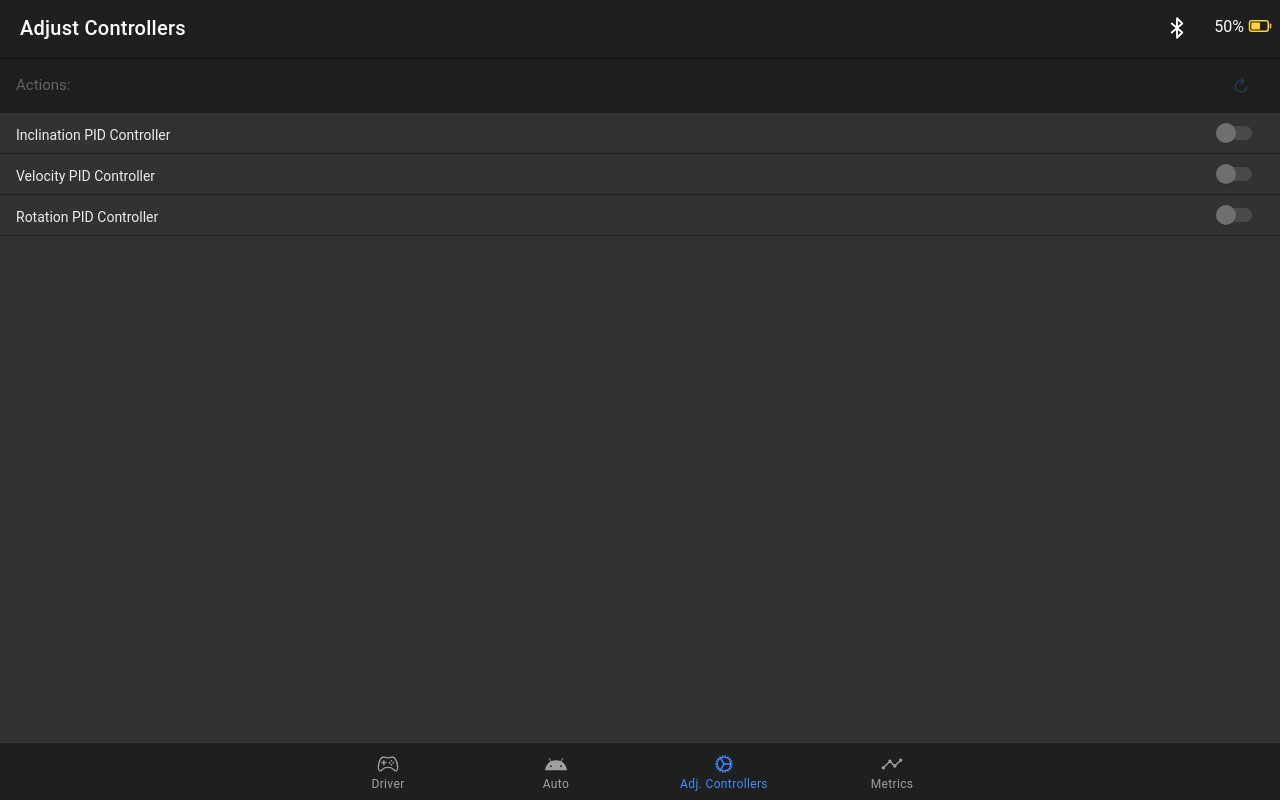
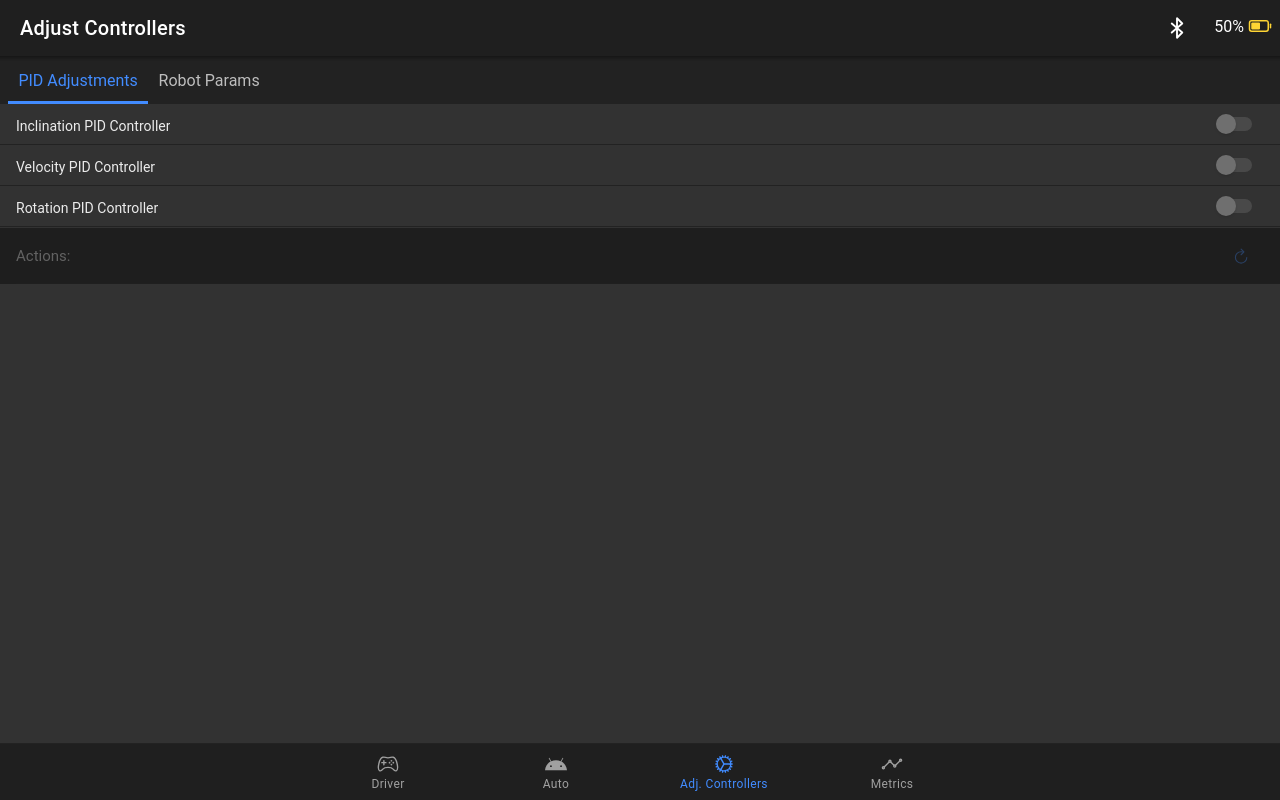
Before and after one commit to josealejandro2928/ionic-react-mobile-app-self-balancing-robot, a React (Create React App) app: page /tab2 in a window 1280 px wide. Built offline with nearby package versions, Linux system fonts and the light colour scheme.

Commit message:
Feat: Creado el componente Tab

```diff
--- a/package.json
+++ b/package.json
@@ -60,7 +60,8 @@
     "start": "react-scripts start",
     "build": "react-scripts build",
     "test": "react-scripts test --transformIgnorePatterns 'node_modules/(?!(@ionic/react|@ionic/react-router|@ionic/core|@stencil/core|ionicons)/)'",
-    "eject": "react-scripts eject"
+    "eject": "react-scripts eject",
+    "dev": "ionic cap run android -l --external"
   },
   "eslintConfig": {
     "extends": [
--- a/src/components/BatteryLevel/BatteryLevel.tsx
+++ b/src/components/BatteryLevel/BatteryLevel.tsx
@@ -5,12 +5,12 @@ import { RootState } from '../../store/reducers';
 import './BatteryLevel.scss';
 
 const BetteryLevel = ({ slot = 'end' }: { slot?: 'end' | 'start' }) => {
-  const { battery } = useSelector((state: RootState) => state.robot);
+  const battery = useSelector((state: RootState) => state.robot.battery);
   // const { isConnected } = useSelector((state: RootState) => state.bluetooth);
 
   return (
     <div className='BatteryLevel' slot={slot}>
-      <IonLabel className='label'>{battery + '%'}</IonLabel>
+      <IonLabel className='label'>{(battery || 0).toFixed(0) + '%'}</IonLabel>
       <IonLabel className='icon'>
         <IonIcon
           style={{ color: '#fff', fontSize: '24px' }}
--- a/src/components/PIDParameters/PIDParameters.tsx
+++ b/src/components/PIDParameters/PIDParameters.tsx
@@ -49,8 +49,8 @@ const PIDParameters = () => {
   const [editCtrRot, setEditCtrRot] = useState(false);
   const dispatch = useDispatch();
   const [present] = useIonToast();
-  const { isConnected } = useSelector((state: RootState) => state.bluetooth);
-  const { startSampling } = useSelector((state: RootState) => state.robot);
+  const isConnected = useSelector((state: RootState) => state.bluetooth.isConnected);
+  const startSampling = useSelector((state: RootState) => state.robot.startSampling);
 
   useEffect(() => {
     if (isConnected) {
@@ -143,16 +143,7 @@ const PIDParameters = () => {
 
   return (
     <div className='PIDParameters'>
-      <IonList style={{ marginTop: '1px' }}>
-        <IonItem disabled={!isConnected}>
-          <IonLabel>Actions:</IonLabel>
-          <IonLabel slot='end'>
-            <IonButton onClick={getData} fill='clear'>
-              <IonIcon icon={refreshOutline}></IonIcon>
-            </IonButton>
-          </IonLabel>
-        </IonItem>
-      </IonList>
+
       <IonList>
         <IonItemDivider>
           <IonLabel>Inclination PID Controller</IonLabel>
@@ -342,6 +333,16 @@ const PIDParameters = () => {
           </>
         )}
       </IonList>
+      <IonList style={{ marginTop: '1px' }}>
+        <IonItem disabled={!isConnected}>
+          <IonLabel>Actions:</IonLabel>
+          <IonLabel slot='end'>
+            <IonButton onClick={getData} fill='clear'>
+              <IonIcon icon={refreshOutline}></IonIcon>
+            </IonButton>
+          </IonLabel>
+        </IonItem>
+      </IonList>
     </div>
   );
 };
--- a/src/components/SamplerUpdateState/SamplerUpdateState.tsx
+++ b/src/components/SamplerUpdateState/SamplerUpdateState.tsx
@@ -1,13 +1,14 @@
 /* eslint-disable react-hooks/exhaustive-deps */
-import { useEffect, useRef } from 'react';
+import { memo, useEffect, useRef } from 'react';
 import { useDispatch, useSelector } from 'react-redux';
 import { RootState } from '../../store/reducers';
-import { updateState, getRobotState } from '../../store/actions/robot.actions';
+import { getRobotState } from '../../store/actions/robot.actions';
 
 const SamplerUpdateState = () => {
   const dispatch = useDispatch();
-  const { startSampling, sampleTime } = useSelector((state: RootState) => state.robot);
-  const { isConnected } = useSelector((state: RootState) => state.bluetooth);
+  const startSampling = useSelector((state: RootState) => state.robot.startSampling);
+  const sampleTime = useSelector((state: RootState) => state.robot.sampleTime);
+  const isConnected = useSelector((state: RootState) => state.bluetooth.isConnected);
   const timeIntervalHandler = useRef<any | null>();
   let timerPointer = useRef<number>(0);
 
@@ -42,4 +43,4 @@ const SamplerUpdateState = () => {
   return <></>;
 };
 
-export default SamplerUpdateState;
+export default memo(SamplerUpdateState);
--- /dev/null
+++ b/src/components/Tab/Tab.scss
@@ -0,0 +1,65 @@
+.tab-pp {
+    .header {
+        display: flex;
+        padding: 0px 8px;
+        box-sizing: border-box;
+        justify-content: flex-start;
+        align-items: center;
+        overflow-x: auto;
+
+        .itemlabel {
+            display: flex;
+            justify-content: center;
+            align-items: center;
+            padding: .5rem 0.65rem;
+            min-height: 48px;
+            box-sizing: border-box;
+            min-width: 74px;
+            text-transform: capitalize;
+            // transition: all ease .25s;
+            cursor: pointer;
+            opacity: 0.7;
+
+            &.simple {
+                position: relative;
+                opacity: 1;
+            }
+
+            &.bottomLine {
+                position: relative;
+                opacity: 1;
+
+                div {
+                    position: absolute;
+                    width: 100%;
+                    bottom: 0;
+                    height: 3px;
+                }
+            }
+
+            &.button {
+                position: relative;
+                opacity: 1;
+                color: inherit;
+                border-radius: 4px;
+            }
+        }
+    }
+
+    .body {
+        position: relative;
+        height: auto;
+        width: 100%;
+
+        .body-content {
+            position: absolute;
+            top: 0;
+            left: 0;
+            visibility: hidden;
+            width: 100%;
+            height: auto;
+            transform: none;
+            transition: transform .375s ease;
+        }
+    }
+}
--- /dev/null
+++ b/src/components/Tab/Tab.tsx
@@ -0,0 +1,141 @@
+/* eslint-disable react-hooks/exhaustive-deps */
+import { memo, ReactNode, useEffect, useState } from "react"
+import './Tab.scss'
+import { useRef } from 'react';
+
+interface TabContainerProp {
+    children: Array<{ props: any }> | { props: any };
+    activeIndex?: number;
+    backgroundColor?: string;
+    color?: string;
+    indicatorStyle?: 'simple' | 'bottomLine' | 'button'
+    onTabChange?: Function,
+    lazy?: boolean;
+}
+
+interface TabHeader {
+    active: boolean;
+    label: string;
+    icon?: JSX.Element | string | null | undefined;
+}
+
+const TabContainer = ({
+    activeIndex = 0,
+    children,
+    backgroundColor = 'inherit',
+    color = '#428CFF',
+    indicatorStyle = 'bottomLine',
+    onTabChange = (index: number) => { },
+    lazy = false }:
+    TabContainerProp) => {
+
+    const [header, setHeader] = useState<Array<TabHeader>>([]);
+    const [activeTab, setActiveTab] = useState(activeIndex);
+    const tabContainerRef = useRef(null)
+
+    useEffect(() => {
+        const tabsItems = children instanceof Array ? children : [children];
+        checkChildrens(tabsItems);
+        const tabs = tabsItems.map(el => ({ active: false, label: el.props.name, icon: el.props.icon }))
+        if (activeIndex > tabs.length - 1 || activeIndex < 0)
+            throw new Error(`Invalid range for activeIndex ${activeIndex}`);
+        tabs[activeIndex].active = true;
+        setHeader(tabs);
+    }, [children])
+
+    useEffect(() => {
+        if (header && header.length) {
+            onActivateTab(activeIndex);
+            if (activeIndex > header.length - 1 || activeIndex < 0)
+                throw new Error(`Invalid range for activeIndex ${activeIndex}`);
+        }
+    }, [activeIndex])
+
+    useEffect(() => {
+        if (header && header.length) {
+            onTabChange(activeTab);
+        }
+    }, [activeTab])
+
+    function onActivateTab(itemIndex: number) {
+        const tabs = header.map((el, index) => {
+            el.active = itemIndex === index ? true : false;
+            return el;
+        })
+        setHeader(tabs);
+        setActiveTab(itemIndex)
+    }
+
+    function checkChildrens(data: any[]) {
+        data.map((el: any) => {
+            if (!el.props.name)
+                throw new Error('Inside of TabContainer component only can be rendered TabItem component, and its need a name prop')
+            return true;
+        })
+    }
+
+    const tabsItems = children instanceof Array ? children : [children];
+
+    return <div ref={tabContainerRef} className="tab-pp">
+        <div className="header" style={{ backgroundColor: backgroundColor }}>
+            {header.map((el, index) => (
+                <div onClick={() => onActivateTab(index)} key={el.label}
+                    style={{
+                        color: el.active && (indicatorStyle === 'simple' || indicatorStyle === 'bottomLine') ? color : 'inherit',
+                        backgroundColor: el.active && (indicatorStyle === 'button') ? color : 'inherit',
+                    }}
+                    className={el.active ? `itemlabel ${indicatorStyle}` : 'itemlabel'} >
+                    {el.icon} {el.label}
+                    {indicatorStyle === 'bottomLine' && (<div style={{ backgroundColor: color }}></div>)}
+                </div>
+            ))}
+        </div>
+        <div className="body">
+            {tabsItems.map((tabEl, index) => {
+                if (index < activeTab) {
+                    return (<div style={{
+                        transform: 'translate3d(-100%, 0px, 0px)',
+                        height: '0px',
+                        overflow: 'hidden'
+                    }} key={index} className={'body-content'}>
+                        {!lazy && tabEl}
+                    </div>)
+                }
+                if (index > activeTab) {
+                    return (<div style={{
+                        transform: 'translate3d(100%, 0px, 0px)',
+                        height: '0px',
+                        overflow: 'hidden'
+                    }} key={index} className={'body-content'}>
+                        {!lazy && tabEl}
+                    </div>)
+                }
+                else {
+                    return (<div style={{
+                        visibility: 'inherit',
+                        overflow: 'auto',
+                        height: 'auto'
+                    }} key={index} className={'body-content'}>
+                        {tabEl}
+                    </div>)
+                }
+            })}
+
+        </div>
+
+    </div>
+}
+
+export const TabItem = memo(({ name, children, icon = null, type = 'TabItem' }:
+    {
+        name: string;
+        children: ReactNode, icon?: JSX.Element | string | null | undefined;
+        type?: string
+    }) => {
+    return <div>
+        {children}
+    </div>
+})
+
+
+export default memo(TabContainer)
--- a/src/pages/Tab2.tsx
+++ b/src/pages/Tab2.tsx
@@ -1,6 +1,9 @@
 import { IonContent, IonHeader, IonPage, IonToolbar } from '@ionic/react';
 import PIDParameters from '../components/PIDParameters/PIDParameters';
 import './Tab2.scss';
+
+import TabContainer, { TabItem } from '../components/Tab/Tab';
+
 
 const Tab2: React.FC = () => {
   return (
@@ -10,9 +13,17 @@ const Tab2: React.FC = () => {
           <IonToolbar></IonToolbar>
         </IonHeader>
 
-        <PIDParameters></PIDParameters>
+        {/* <PIDParameters></PIDParameters> */}
+        <TabContainer backgroundColor='#222222'>
+          <TabItem name='PID Adjustments' >
+            <PIDParameters></PIDParameters>
+          </TabItem>
+          <TabItem name='Robot params'>
+            tab #2
+          </TabItem>
+        </TabContainer>
       </IonContent>
-    </IonPage>
+    </IonPage >
   );
 };
 
--- a/src/store/actions/robot.actions.ts
+++ b/src/store/actions/robot.actions.ts
@@ -32,7 +32,7 @@ export const updateState =
     sampleTime?: number;
   }) =>
   async (dispatch: Function) => {
-    dispatch({
+    return dispatch({
       type: SET_ROBOT_DYNAMIC_STATE,
       payload: stateUpdate,
     });
--- a/src/store/reducers/robot.reducer.ts
+++ b/src/store/reducers/robot.reducer.ts
@@ -25,7 +25,7 @@ const initialState: IRobotState = {
   posX: 0,
   posY: 0,
   robotOrien: 0.0,
-  battery: 50.0,
+  battery: 50,
   startSampling: false,
   sampleTime: 150,
 };
```
